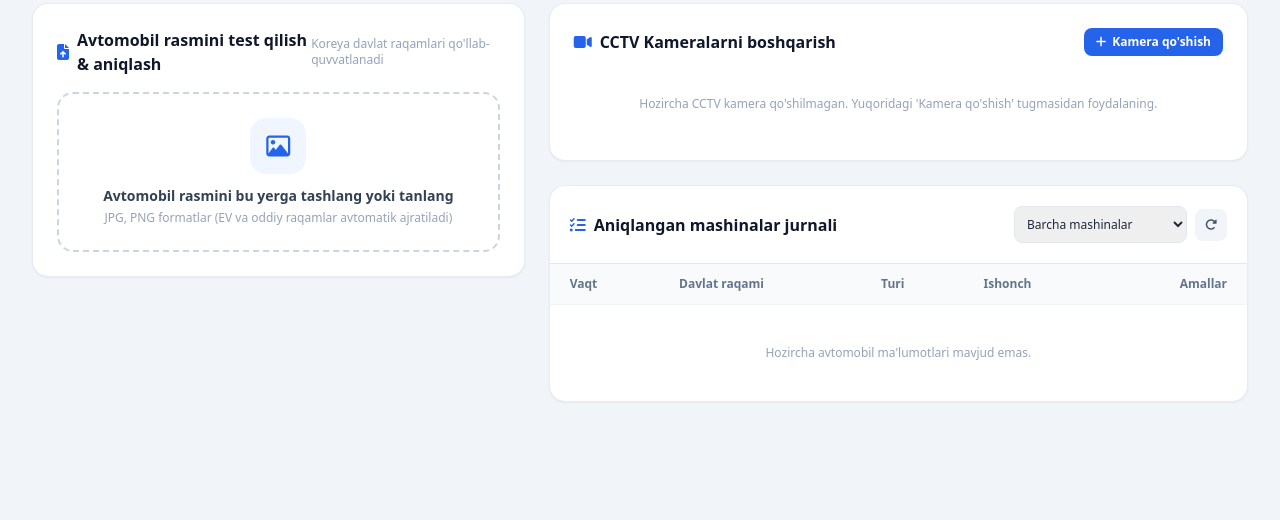
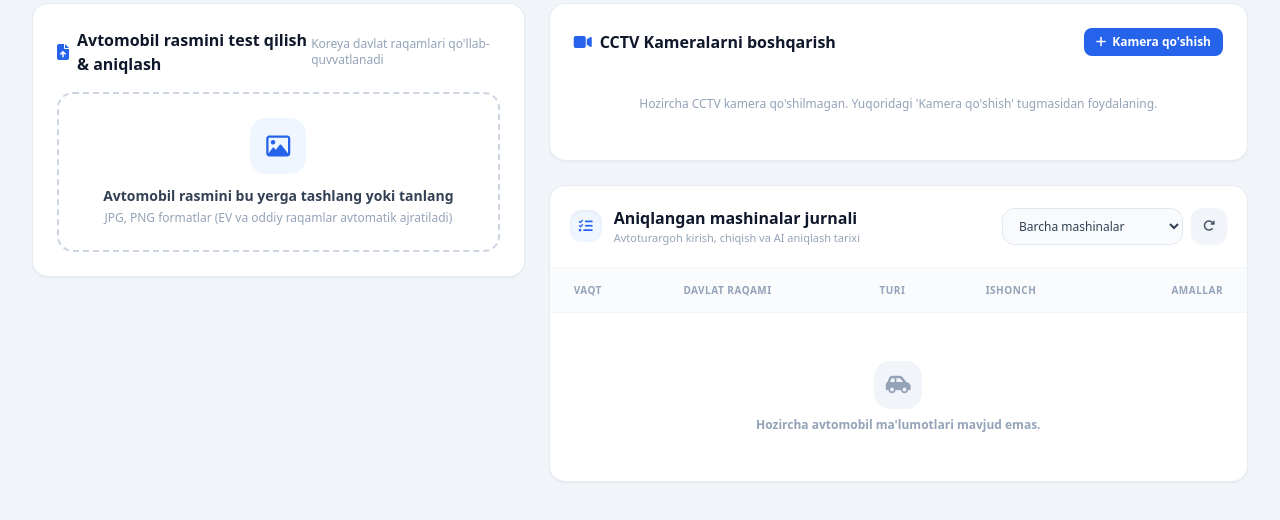
Before and after one commit to abdulboriy6863/CCTV-Detector, a FastAPI app: page / in a window 1280 px wide. Shown: the part 255-775 px from the top of the page. Run offline with FastAPI, Linux system fonts and the light colour scheme; data that the repository does not hold is empty; some libraries are stand-ins or nearby versions.

Commit message:
style(ui): ultra-modern vehicle history table with license plate cards, status pills, and progress bars

```diff
--- a/app/templates/dashboard.html
+++ b/app/templates/dashboard.html
@@ -436,20 +436,25 @@
                 </div>
 
                 <!-- Vehicles History Table Card -->
-                <div class="bg-white dark:bg-darkcard rounded-2xl shadow-sm border border-slate-200/80 dark:border-slate-700/60 overflow-hidden">
-                    <div class="p-5 border-b border-slate-200 dark:border-slate-700/80 flex flex-col sm:flex-row justify-between items-start sm:items-center gap-3">
-                        <div class="flex items-center space-x-2">
-                            <i class="fa-solid fa-list-check text-blue-600"></i>
-                            <h2 class="text-base font-bold text-slate-900 dark:text-white" x-text="t('history_title')"></h2>
+                <div class="bg-white dark:bg-darkcard rounded-2xl shadow-sm border border-slate-200/80 dark:border-slate-800/80 overflow-hidden backdrop-blur-sm">
+                    <div class="p-4 sm:p-5 border-b border-slate-100 dark:border-slate-800/80 flex flex-col sm:flex-row justify-between items-start sm:items-center gap-3">
+                        <div class="flex items-center space-x-3">
+                            <div class="w-8 h-8 rounded-xl bg-blue-50 dark:bg-blue-950/50 text-blue-600 dark:text-blue-400 flex items-center justify-center text-sm font-bold shadow-inner">
+                                <i class="fa-solid fa-list-check"></i>
+                            </div>
+                            <div>
+                                <h2 class="text-sm sm:text-base font-bold text-slate-900 dark:text-white" x-text="t('history_title')"></h2>
+                                <p class="text-[11px] text-slate-400 dark:text-slate-500">Avtoturargoh kirish, chiqish va AI aniqlash tarixi</p>
+                            </div>
                         </div>
 
                         <div class="flex items-center space-x-2 w-full sm:w-auto">
-                            <select x-model="filters.type" @change="fetchVehicles()" class="text-xs p-2 rounded-lg border border-slate-200 dark:border-slate-700 dark:bg-slate-800 dark:text-white">
+                            <select x-model="filters.type" @change="fetchVehicles()" class="text-xs px-3 py-2 rounded-xl border border-slate-200 dark:border-slate-700 bg-slate-50 dark:bg-slate-800 text-slate-700 dark:text-slate-200 font-medium focus:ring-2 focus:ring-blue-500 outline-none transition cursor-pointer">
                                 <option value="" x-text="t('filter_all')"></option>
                                 <option value="EV" x-text="t('filter_ev_only')"></option>
                                 <option value="REGULAR" x-text="t('filter_regular_only')"></option>
                             </select>
-                            <button @click="fetchVehicles()" class="w-8 h-8 rounded-lg bg-slate-100 dark:bg-slate-800 hover:bg-slate-200 dark:hover:bg-slate-700 text-slate-600 dark:text-slate-300 flex items-center justify-center transition" :title="t('btn_refresh')">
+                            <button @click="fetchVehicles()" class="w-9 h-9 rounded-xl bg-slate-100 hover:bg-slate-200 dark:bg-slate-800 dark:hover:bg-slate-700 text-slate-600 dark:text-slate-300 flex items-center justify-center transition shadow-sm" :title="t('btn_refresh')">
                                 <i class="fa-solid fa-rotate-right text-xs"></i>
                             </button>
                         </div>
@@ -457,68 +462,98 @@
 
                     <!-- Table -->
                     <div class="overflow-x-auto">
-                        <table class="w-full text-left text-xs whitespace-nowrap">
-                            <thead class="bg-slate-50 dark:bg-slate-800/60 text-slate-500 dark:text-slate-400 border-b border-slate-200 dark:border-slate-700/80 font-semibold">
+                        <table class="w-full text-left text-xs border-collapse">
+                            <thead class="bg-slate-50/80 dark:bg-slate-800/40 text-slate-400 dark:text-slate-500 border-b border-slate-100 dark:border-slate-800 uppercase tracking-wider text-[10px] font-bold">
                                 <tr>
-                                    <th class="px-5 py-3" x-text="t('th_time')"></th>
-                                    <th class="px-5 py-3" x-text="t('th_plate')"></th>
-                                    <th class="px-5 py-3" x-text="t('th_type')"></th>
-                                    <th class="px-5 py-3" x-text="t('th_confidence')"></th>
-                                    <th class="px-5 py-3 text-right" x-text="t('th_actions')"></th>
+                                    <th class="px-4 sm:px-6 py-3.5" x-text="t('th_time')"></th>
+                                    <th class="px-4 sm:px-6 py-3.5" x-text="t('th_plate')"></th>
+                                    <th class="px-4 sm:px-6 py-3.5" x-text="t('th_type')"></th>
+                                    <th class="px-4 sm:px-6 py-3.5" x-text="t('th_confidence')"></th>
+                                    <th class="px-4 sm:px-6 py-3.5 text-right" x-text="t('th_actions')"></th>
                                 </tr>
                             </thead>
-                            <tbody class="divide-y divide-slate-100 dark:divide-slate-800">
+                            <tbody class="divide-y divide-slate-100 dark:divide-slate-800/60">
                                 <template x-for="item in vehicles" :key="item.id">
-                                    <tr class="hover:bg-slate-50/80 dark:hover:bg-slate-800/40 transition">
-                                        <td class="px-5 py-3.5 text-slate-500 font-mono">
-                                            <div x-text="formatDate(item.created_at)"></div>
-                                            <div class="mt-0.5" x-show="item.notes">
-                                                <span class="text-[10px] text-slate-400 dark:text-slate-500 italic" x-text="item.notes"></span>
-                                            </div>
+                                    <tr class="hover:bg-slate-50/60 dark:hover:bg-slate-800/30 transition duration-150">
+                                        <!-- Time & Event -->
+                                        <td class="px-4 sm:px-6 py-3.5 whitespace-nowrap">
+                                            <div class="font-mono font-semibold text-slate-700 dark:text-slate-200 text-xs" x-text="formatDate(item.created_at)"></div>
+                                            <div class="mt-0.5 text-[10px] font-medium text-slate-400 dark:text-slate-500" x-text="formatNote(item)"></div>
                                         </td>
-                                        <td class="px-5 py-3.5">
-                                            <div class="flex items-center space-x-1.5">
+                                        <!-- License Plate -->
+                                        <td class="px-4 sm:px-6 py-3.5 whitespace-nowrap">
+                                            <div class="inline-flex items-center space-x-2">
+                                                <!-- Korean Styled License Plate Badge -->
+                                                <div class="px-2.5 py-1 rounded-lg border font-mono font-extrabold tracking-widest text-xs shadow-sm inline-flex items-center space-x-1.5"
+                                                     :class="item.is_ev ? 'bg-sky-50 dark:bg-sky-950/50 border-sky-300 dark:border-sky-800 text-sky-900 dark:text-sky-300' : 'bg-slate-100 dark:bg-slate-800 border-slate-300 dark:border-slate-600 text-slate-900 dark:text-slate-100'">
+                                                    <span x-show="item.is_ev" class="text-sky-500 text-[10px]">⚡</span>
+                                                    <span x-text="item.plate_number || t('unrecognized')"></span>
+                                                </div>
+                                                <!-- Event Type Pill -->
                                                 <template x-if="item.event_type === 'START'">
-                                                    <span class="inline-flex items-center px-1.5 py-0.5 rounded text-[10px] font-bold bg-emerald-100 text-emerald-800 dark:bg-emerald-950/60 dark:text-emerald-300" title="To'xtab turish boshlandi">
-                                                        <i class="fa-solid fa-arrow-right-to-bracket mr-1"></i> Kirish
+                                                    <span class="px-2 py-0.5 rounded-md text-[10px] font-bold bg-emerald-100 text-emerald-800 dark:bg-emerald-950/60 dark:text-emerald-300 border border-emerald-200 dark:border-emerald-800/50 flex items-center space-x-1">
+                                                        <span class="w-1.5 h-1.5 rounded-full bg-emerald-500 animate-pulse"></span>
+                                                        <span>Kirish</span>
                                                     </span>
                                                 </template>
                                                 <template x-if="item.event_type === 'END'">
-                                                    <span class="inline-flex items-center px-1.5 py-0.5 rounded text-[10px] font-bold bg-amber-100 text-amber-800 dark:bg-amber-950/60 dark:text-amber-300" title="To'xtab turish yakunlandi">
-                                                        <i class="fa-solid fa-arrow-right-from-bracket mr-1"></i> Chiqish
+                                                    <span class="px-2 py-0.5 rounded-md text-[10px] font-bold bg-amber-100 text-amber-800 dark:bg-amber-950/60 dark:text-amber-300 border border-amber-200 dark:border-amber-800/50 flex items-center space-x-1">
+                                                        <span class="w-1.5 h-1.5 rounded-full bg-amber-500"></span>
+                                                        <span>Chiqish</span>
                                                     </span>
                                                 </template>
-                                                <span class="font-bold tracking-wider text-slate-900 dark:text-white text-sm" x-text="item.plate_number || t('unrecognized')"></span>
                                             </div>
                                         </td>
-                                        <td class="px-5 py-3.5">
+                                        <!-- Vehicle Type -->
+                                        <td class="px-4 sm:px-6 py-3.5 whitespace-nowrap">
                                             <template x-if="item.is_ev">
-                                                <span class="inline-flex items-center px-2 py-0.5 rounded text-[11px] font-bold bg-sky-100 text-sky-800 dark:bg-sky-900/60 dark:text-sky-300">
-                                                    <i class="fa-solid fa-bolt mr-1"></i> EV
+                                                <span class="inline-flex items-center px-2.5 py-1 rounded-lg text-[11px] font-bold bg-gradient-to-r from-sky-500/15 to-blue-500/15 text-sky-700 dark:text-sky-300 border border-sky-300/40 dark:border-sky-700/40">
+                                                    <i class="fa-solid fa-bolt mr-1.5 text-sky-500"></i> EV Avtomobil
                                                 </span>
                                             </template>
                                             <template x-if="!item.is_ev">
-                                                <span class="inline-flex items-center px-2 py-0.5 rounded text-[11px] font-bold bg-slate-200 text-slate-800 dark:bg-slate-700 dark:text-slate-300" x-text="t('type_regular')">
-                                                </span>
-                                            </template>
-                                            <template x-if="item.alert_sent">
-                                                <span class="ml-1 text-red-500 text-xs" :title="t('alert_sent_tooltip')"><i class="fa-solid fa-triangle-exclamation"></i></span>
+                                                <div class="inline-flex items-center space-x-1.5">
+                                                    <span class="inline-flex items-center px-2.5 py-1 rounded-lg text-[11px] font-bold bg-slate-100 dark:bg-slate-800 text-slate-700 dark:text-slate-300 border border-slate-200 dark:border-slate-700">
+                                                        <i class="fa-solid fa-car mr-1.5 text-slate-400"></i> Oddiy avtomobil
+                                                    </span>
+                                                    <template x-if="item.alert_sent">
+                                                        <span class="w-5 h-5 rounded-md bg-rose-100 dark:bg-rose-950/60 text-rose-600 dark:text-rose-400 flex items-center justify-center text-[10px]" :title="t('alert_sent_tooltip')">
+                                                            <i class="fa-solid fa-triangle-exclamation"></i>
+                                                        </span>
+                                                    </template>
+                                                </div>
                                             </template>
                                         </td>
-                                        <td class="px-5 py-3.5 text-slate-500" x-text="item.ai_confidence ? (item.ai_confidence * 100).toFixed(0) + '%' : '-'"></td>
-                                        <td class="px-5 py-3.5 text-right space-x-2">
-                                            <button @click="openImageModal(item.image_url)" class="p-1.5 text-blue-600 hover:text-blue-800 dark:text-blue-400" :title="t('view_image')">
-                                                <i class="fa-solid fa-image"></i>
+                                        <!-- AI Confidence Progress -->
+                                        <td class="px-4 sm:px-6 py-3.5 whitespace-nowrap">
+                                            <div class="flex items-center space-x-2.5">
+                                                <div class="w-16 bg-slate-100 dark:bg-slate-800 rounded-full h-1.5 overflow-hidden border border-slate-200/60 dark:border-slate-700/60">
+                                                    <div class="h-1.5 rounded-full transition-all duration-300"
+                                                         :class="item.is_ev ? 'bg-sky-500' : 'bg-indigo-500'"
+                                                         :style="'width: ' + ((item.ai_confidence || 0) * 100) + '%'"></div>
+                                                </div>
+                                                <span class="font-mono font-bold text-slate-600 dark:text-slate-300 text-xs" x-text="item.ai_confidence ? (item.ai_confidence * 100).toFixed(0) + '%' : '-'"></span>
+                                            </div>
+                                        </td>
+                                        <!-- Actions -->
+                                        <td class="px-4 sm:px-6 py-3.5 text-right whitespace-nowrap space-x-1.5">
+                                            <button @click="openImageModal(item.image_url)" class="w-8 h-8 inline-flex items-center justify-center rounded-lg bg-blue-50 hover:bg-blue-100 dark:bg-blue-950/40 dark:hover:bg-blue-900/60 text-blue-600 dark:text-blue-400 transition shadow-sm" :title="t('view_image')">
+                                                <i class="fa-solid fa-image text-xs"></i>
                                             </button>
-                                            <button @click="deleteVehicle(item.id)" class="p-1.5 text-slate-400 hover:text-red-500" :title="t('btn_delete')">
-                                                <i class="fa-solid fa-trash-can"></i>
+                                            <button @click="deleteVehicle(item.id)" class="w-8 h-8 inline-flex items-center justify-center rounded-lg bg-rose-50 hover:bg-rose-100 dark:bg-rose-950/40 dark:hover:bg-rose-900/60 text-rose-500 dark:text-rose-400 transition shadow-sm" :title="t('btn_delete')">
+                                                <i class="fa-solid fa-trash-can text-xs"></i>
                                             </button>
                                         </td>
                                     </tr>
                                 </template>
                                 <template x-if="vehicles.length === 0">
                                     <tr>
-                                        <td colspan="5" class="px-5 py-10 text-center text-slate-400" x-text="t('no_history_msg')"></td>
+                                        <td colspan="5" class="px-6 py-12 text-center text-slate-400">
+                                            <div class="w-12 h-12 mx-auto mb-2 rounded-2xl bg-slate-100 dark:bg-slate-800 flex items-center justify-center text-slate-400 text-xl">
+                                                <i class="fa-solid fa-car-side"></i>
+                                            </div>
+                                            <p class="text-xs font-semibold" x-text="t('no_history_msg')"></p>
+                                        </td>
                                     </tr>
                                 </template>
                             </tbody>
@@ -526,10 +561,10 @@
                     </div>
 
                     <!-- Pagination Controls -->
-                    <div class="p-4 border-t border-slate-200 dark:border-slate-800 flex justify-between items-center bg-slate-50/50 dark:bg-slate-800/30 text-xs" x-show="totalPages > 1">
-                        <button @click="prevPage()" :disabled="page === 1" class="px-3 py-1.5 rounded-lg border border-slate-200 dark:border-slate-700 disabled:opacity-40 font-medium" x-text="t('btn_prev')"></button>
-                        <span class="text-slate-500 font-mono"><span x-text="page"></span> / <span x-text="totalPages"></span> <span x-text="t('page_label')"></span></span>
-                        <button @click="nextPage()" :disabled="page === totalPages" class="px-3 py-1.5 rounded-lg border border-slate-200 dark:border-slate-700 disabled:opacity-40 font-medium" x-text="t('btn_next')"></button>
+                    <div class="p-4 border-t border-slate-100 dark:border-slate-800 flex justify-between items-center bg-slate-50/60 dark:bg-slate-800/30 text-xs" x-show="totalPages > 1">
+                        <button @click="prevPage()" :disabled="page === 1" class="px-3.5 py-1.5 rounded-xl border border-slate-200 dark:border-slate-700 bg-white dark:bg-slate-800 disabled:opacity-40 font-semibold text-slate-700 dark:text-slate-200 hover:bg-slate-100 dark:hover:bg-slate-700 transition shadow-sm" x-text="t('btn_prev')"></button>
+                        <span class="text-slate-500 font-mono text-xs font-medium"><span class="font-bold text-slate-700 dark:text-slate-200" x-text="page"></span> / <span x-text="totalPages"></span> <span x-text="t('page_label')"></span></span>
+                        <button @click="nextPage()" :disabled="page === totalPages" class="px-3.5 py-1.5 rounded-xl border border-slate-200 dark:border-slate-700 bg-white dark:bg-slate-800 disabled:opacity-40 font-semibold text-slate-700 dark:text-slate-200 hover:bg-slate-100 dark:hover:bg-slate-700 transition shadow-sm" x-text="t('btn_next')"></button>
                     </div>
                 </div>
             </div>
@@ -1057,6 +1092,26 @@
                     if (!dateStr) return '';
                     const d = new Date(dateStr);
                     return `${d.getMonth()+1}/${d.getDate()} ${String(d.getHours()).padStart(2,'0')}:${String(d.getMinutes()).padStart(2,'0')}`;
+                },
+
+                formatNote(item) {
+                    if (!item) return '';
+                    if (item.event_type === 'END') {
+                        if (item.notes && item.notes.includes('daqiqa')) {
+                            return item.notes.replace('Chiqish: ', '⏱️ ');
+                        }
+                        return '⏱️ Chiqish qayd etildi';
+                    }
+                    if (item.event_type === 'START') {
+                        return '🚗 Kirish vaqti';
+                    }
+                    if (item.detection_source === 'CCTV_AUTO') {
+                        return '📹 CCTV Avto';
+                    }
+                    if (item.detection_source === 'MANUAL_UPLOAD') {
+                        return '📤 Qo\'lda tahlil';
+                    }
+                    return item.notes || '';
                 }
             }));
         });
```
